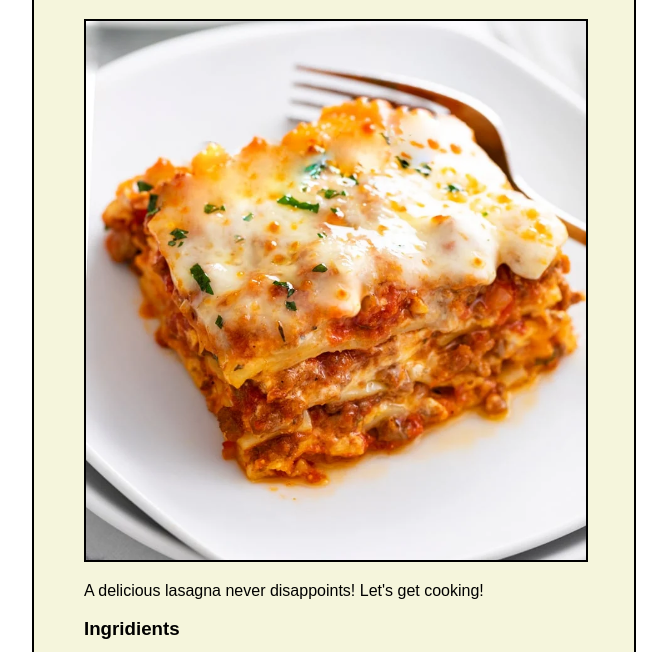
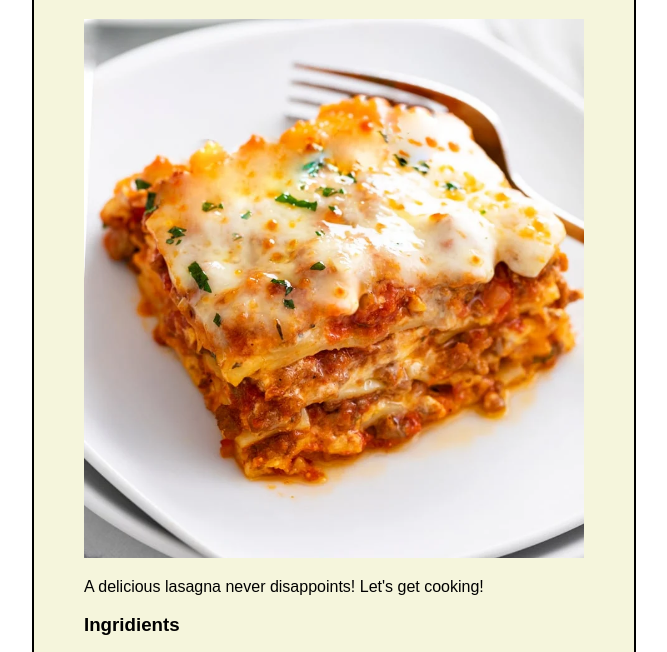
Before and after one commit to somogy96/odin_recipes, a plain HTML site: page recipes/lasagna.html in a window 1280 px wide. Shown: the part 121-773 px from the top of the page, without its empty margins (306-973 px from the left). Drawn offline with Linux system fonts and the light colour scheme.

Commit message:
Oops! Saved some files and uploading ti git

```diff
--- a/recipes/lasagna.html
+++ b/recipes/lasagna.html
@@ -9,7 +9,7 @@
     </head>
 
     <body>
-        <div>
+        <div class="container">
             <h1>Lasagna</h1>
 
             <img class="lasagna" src="../img/Lasagna-Recipe.webp" alt="Picture of a yummy lasagne">
--- a/recipes/styles.css
+++ b/recipes/styles.css
@@ -5,7 +5,6 @@
 img {
     width: 500px;
     height: auto;
-    border: 2px solid;
 }
 
 div {
```
